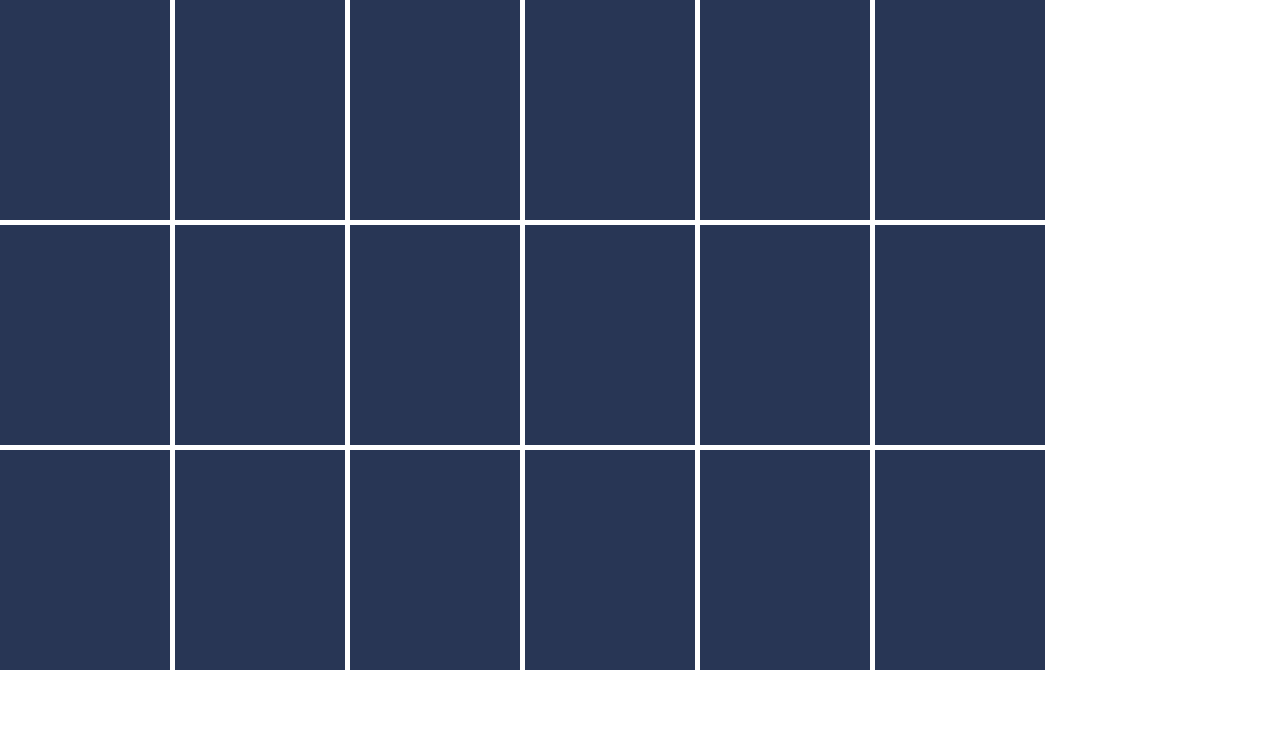
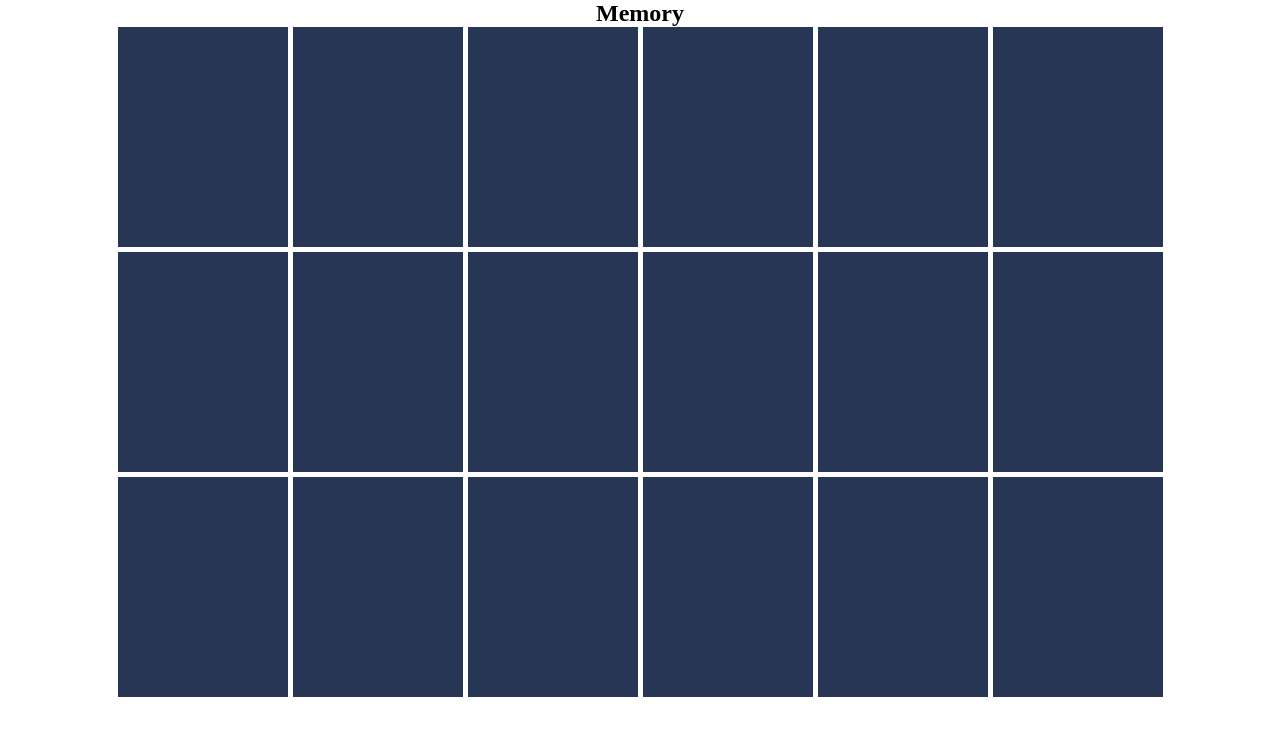
Before and after one commit to franciscochiarino/memory, a plain HTML site: page index.html in a window 1280 px wide. Drawn offline with Linux system fonts and the light colour scheme.

Commit message:
Setup felx-container and import fonts

```diff
--- a/index.html
+++ b/index.html
@@ -4,11 +4,17 @@
     <meta charset="UTF-8">
     <meta name="viewport" content="width=device-width, initial-scale=1.0">
     <meta http-equiv="X-UA-Compatible" content="ie=edge">
+    <link href="https://fonts.googleapis.com/css?family=Alata|Rochester&display=swap" rel="stylesheet">
     <link rel="stylesheet" href="style.css">
     <title>Memory</title>
 </head>
 <body>
-    <div class="grid-container">
+    <div class="flex-container">
+        <section class="text">
+            <h1>Memory</h1>
+
+        </section>
+        <section class="grid-container">
 
             <div class="flip-card">
                 <div class="flip-card-inner lion" id="lion">
@@ -189,8 +195,8 @@
                     </div>
                 </div>
             </div>
-    </div>
-
+        </section> <!-- .grid-container -->
+    </div> <!-- .flex-container -->
     <script src="script.js"></script>
 </body>
 </html>
--- a/style.css
+++ b/style.css
@@ -11,6 +11,12 @@
  }
 
  /* Layout */
+
+ .flex-container {
+   display: flex;
+   flex-direction: column;
+   align-items: center;
+ }
 
 .grid-container {
     display: grid;
```
Lines whose indentation alone changed are shown as unchanged.
